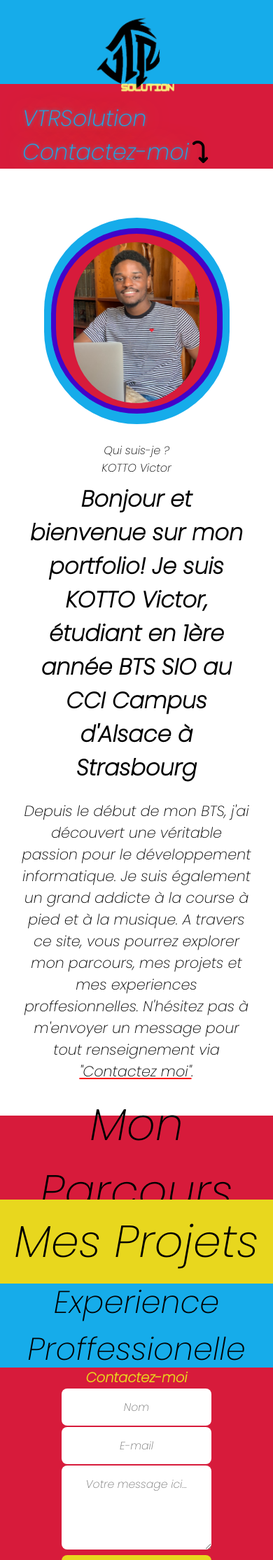
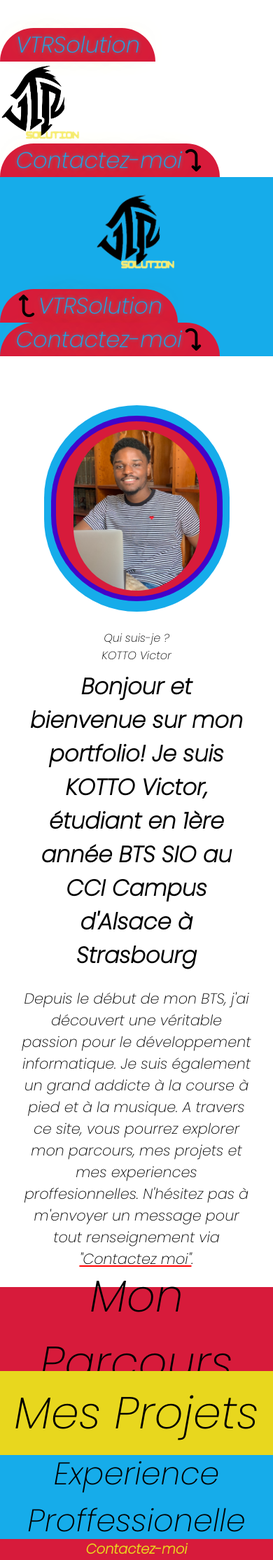
Before and after one commit to KOTTOVictor/CCI-SIO21-Portfolio, a PHP site: page / in a window 390 px wide. Shown: the top 2229 px of the page at 70% size. Run offline with PHP 8.4, Linux system fonts and the light colour scheme.

Commit message:
responsiv à partir de 700...

```diff
--- a/asset/css/style.css
+++ b/asset/css/style.css
@@ -61,16 +61,6 @@ body {
 
 /* <!--NAV BAR-----------------------------> */
 
-#navbar ul li {
-    color: #16acea ;
-    animation: flash 1.4s linear infinite;
-}
-
-.navbar{
-    display: flex;
-    justify-content: space-between;
-}
-
 @keyframes flash {
     0% {
         color: #e8d71e ;
@@ -86,31 +76,36 @@ body {
     }
 }
 
-
-
 #contnav{
     position: sticky;
     top: 0;
     overflow: hidden;
     z-index: 1;
+}
 
-
-
-}
-header{
+#navbar{
     width: 100%;
     overflow: hidden;
     background-color: #16acea;
+}
 
+.navbar{
+    display: flex;
+    justify-content: space-between;
+}
+
+#navbar a{
+    text-decoration: none;
 
 }
-header li{
-    float: right;
-    font-size: 2em;
-    padding: 0em 1em 0 1em ;
+
+#blockfg{
+    border-top-right-radius: 80px 80px;
+
 }
-header li a{
-    text-decoration: none;
+
+#blockfd{
+    border-top-left-radius: 80px 80px;
 
 }
 .logona {
@@ -119,29 +114,38 @@ header li a{
     flex-direction: row;
     flex-wrap: nowrap;
     align-items: center;
-    flex-wrap: wrap
-
-}
-#navbar{
+    flex-wrap: wrap;
+    color: #16acea ;
+    animation: flash 1.4s linear infinite;
     background-color: #d71b3b;
     z-index: 0;
+    font-size: 2em;
+    padding: 0em 0.7em 0 0.7em ;
+}
 
-}
 
 .imgnav{
     max-width: 1em;
     max-height: 1em;
+
 }
 
 /* Présentation */
+/* <!--Div photo prénom -----------------------------> */
 
-#contenant{
+
+#contenantphototxt{
     display: flex;
     flex-wrap: wrap;
     margin-top: 30px;
     justify-content: space-evenly;
     align-items: center
 }
+
+#contenantphotoprenom{
+    margin-top: 40px;
+}
+
 #photoprenom{
     display: flex;
     display: flex;
@@ -227,22 +215,15 @@ header li a{
     transform: scale(1.0000001);
 }
 
-.divimage{
-    text-align: center;
-
-}
-
 #prenom{
     margin-top: 25px;
 }
-/* Présentation Texte-------------------------------- */
 
-u {
-    text-decoration: #f00  underline;
-}
 
-#sectionII{
-    padding-top: 3em;
+/* <!--DIV texte présentation -----------------------------> */
+
+#txtContPre {
+    width: 800px;
 }
 
 #txt{
@@ -313,15 +305,16 @@ u {
     opacity: 1;
 }
 
-/* Barre de menu en bas */
-
+/* <!---------------------- Barre de menu en bas *---------------------------> */
+#trois{
+    margin-top: 25px;
+}
 #navbarBas{
     display: flex;
     flex-direction: row;
     font-size: 3.5em;
     flex-wrap: wrap;
 }
-
 #trois li{
     flex: auto;
     width: 3em;
@@ -386,39 +376,15 @@ button:hover{
     border: dashed #e8d71e;
 }
 
-#deuxiemeTrait{
-    height: 1px;
-    width: 75%;
-    background-color: #e8d71e;
-    margin: 60px auto;
+.logofoot{
+    height: 50px;
+    width: 50px;
 }
-
-#contcontact{
-    display: flex;
-    flex-direction: row;
-    align-items: center;
-    justify-content: center;
-}
-
-#pied{
-    font-size: small;
-    padding-bottom: 1em;
-
-}
-
-/* @media screen and (max-width:1024px) {
-    body{
-        width: min-content;
-    }
-} */
-
-
-
 
 
 @media screen and (max-width: 1164px) {
 
-    #contenant{
+    #contenantphototxt{
         display: flex;
         flex-direction: column;
         align-items: center;
@@ -475,7 +439,8 @@ button:hover{
         display: flex;
         flex-direction: column;
         align-items: center;
-        margin-top: 5px;
+        margin-top: 20px;
+
     }
 
     #logo{
@@ -489,6 +454,16 @@ button:hover{
         width: 118px;
         transform: scale(1.08);
     }
+    #blockfg{
+        border-top-right-radius: 80px 80px;
+        border-top-left-radius: 80px 80px;
+    }
+
+    #blockfd{
+        border-top-left-radius: 80px 80px;
+        border-top-right-radius: 80px 80px;
+    }
+
 }
 
 @media screen and (max-width: 450px) {
--- a/index.html
+++ b/index.html
@@ -3,7 +3,6 @@
 
 <html>
     <head>
-     <!-- <meta name="viewport" content="width=device-width, initial-scale=10000"> -->
      <meta charset="UTF-8">
      <title>Portfolio-CCI.Alsace</title>
      <link rel="stylesheet" href="./asset/css/style.css" >
@@ -14,6 +13,22 @@
 
 
     <body>
+        <ul class="navbar"">
+                    <a href="#vershaut">
+                        <li id="blockfg" class="logona">
+                            <img id="fg" class="imgnav" src="./img/fg.png" alt="" style="display: none;">
+                            <p>VTR<span>Solution</span>  </p>
+                        </li>
+                    </a>
+
+                    <img id="logo" src="./img/Solutionnewnew.png" alt=""><a href="#contacte">
+                        <li id="blockfd" class="logona">
+                            Contactez-moi
+                            <img id="fd" class="imgnav" src="./img/fd.png" alt="">
+
+                        </li>
+                    </a>
+                </ul>
 
 <!--Logo----------------------------->
         <section id="vershaut">
@@ -26,7 +41,7 @@
 <!--Nav bar----------------------------->
         <div id="contnav">
             <header id="navbar">
-                    <ul class="navbar">
+                <ul class="navbar">
 
                     <a href="#vershaut">
                         <li id="blockfg" class="logona">
@@ -48,11 +63,13 @@
 
 
 
-<!--Présentation ----------------------------->
+<!-- -----------------------------------------Présentation ----------------------------->
+<!--Div photo prénom ----------------------------->
+
         <section>
-            <div id="contenantpho">
+            <div>
 
-                <ul id="contenant">
+                <ul id="contenantphototxt">
                     <li id="contenantphotoprenom">
                         <ul id="photoprenom">
                             <li id="contourbleu">
@@ -82,7 +99,7 @@
                     </li>
 
 
-
+<!--DIV texte présentation ----------------------------->
                     <li id="txtContPre">
                         <ul id="txt">
                             <li class="textI">
@@ -110,20 +127,13 @@
 
             </div>
         </section>
-
-
-
-<!-- Présentation texte------------------------ -->
-        <section id="sectionII">
-
-        </section>
+<!-- -----------------------------------Fin Présentation ----------------------------->
 
 
 
 
-      <!--Images defilantes ----------------------------->
 
-
+      <!-------------------------------Images defilantes ----------------------------->
         <div id="slider">
             <a id="slidlink" href="./html/MonParcours.html"><img class="image" style="border-radius: 10%;" src="./img/nav1.jpg" alt="Mon Parcours" id="slide" title="Mon Parcours" ></a>
             <!-- <p class="description">Mon Parcours</p> -->
@@ -131,10 +141,8 @@
             <div id="suivant" class="zindex" onclick="ChangeSlide(1)">></div>
         </div>
 
-        <!-- NAV avant peid --------------  -->
 
-
-
+        <!-- -------------------- Barre de menu en bas *------------------------- -->
         <section id="trois">
             <ul id="navbarBas">
 
@@ -160,7 +168,7 @@
 
         </section>
 
-        <!-- Pied et Contact  -->
+        <!--------------------- Pied et Contact ----------------------- -->
 
         <footer id="pied">
 
```
Also changed, not shown: other parts of asset/css/style.css (+34 -44 lines).
